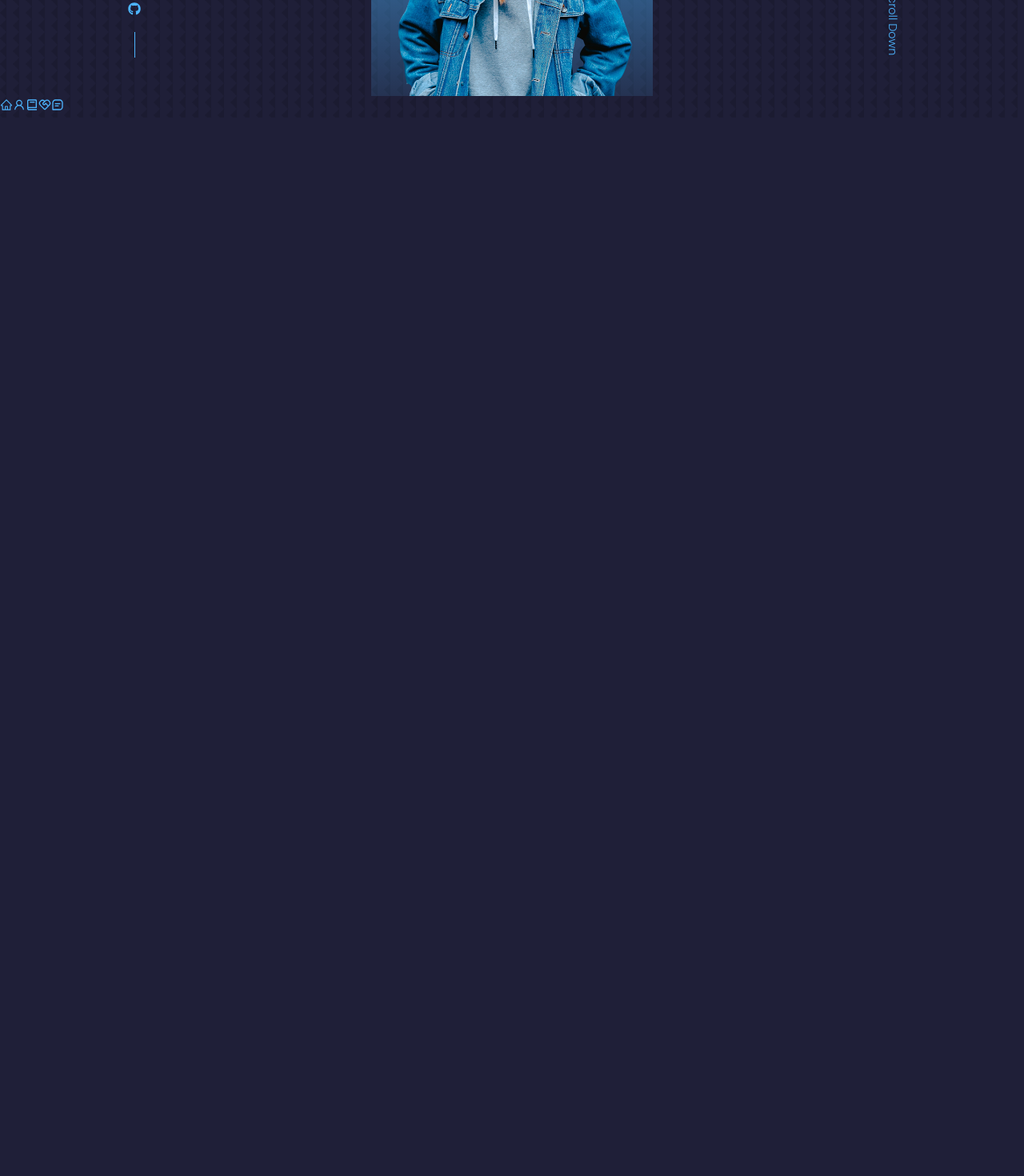
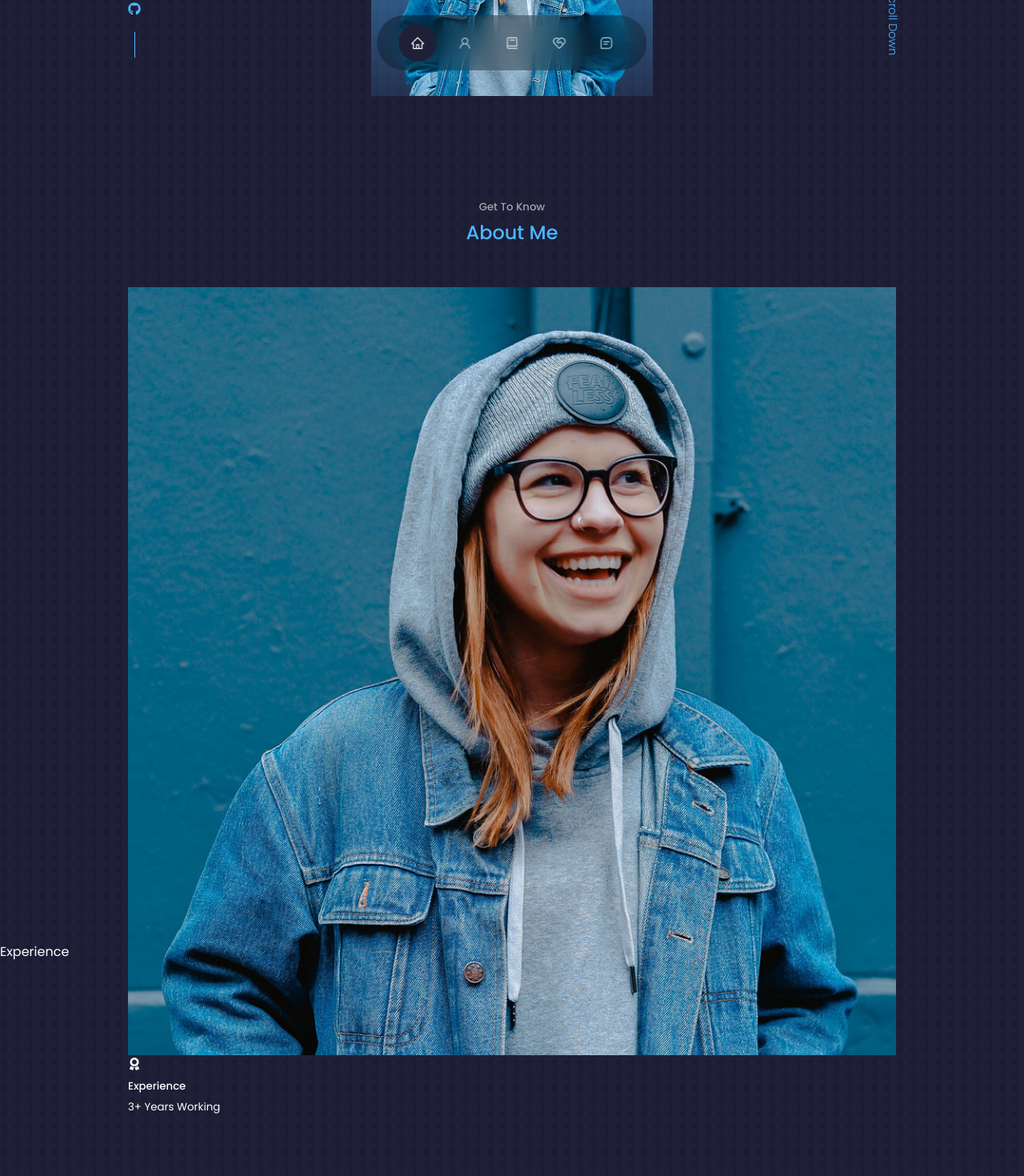
Before and after one commit to MathFerreira01/Portfolio, a React (Create React App) app: page / in a window 1280 px wide. Shown: the part 680-2150 px from the top of the page at 80% size. Before the commit the page ends 827 px from the top, so only its background shows below. Built offline with nearby package versions, Linux system fonts and the light colour scheme.

Commit message:
finalizado o component nav e criando o component about

```diff
--- a/src/components/about/About.jsx
+++ b/src/components/about/About.jsx
@@ -1,10 +1,31 @@
 import React from 'react'
+import ME from '../../assets/me-about.jpg'
+import {FaAward} from 'react-icons/fa'
 
 function About() {
   return (
-    <div>
+    <section id="about">
+      <h5>Get To Know</h5>
+      <h2>About Me</h2>
 
-    </div>
+      <div className='container about_container'>
+        <div className='about_me'>
+          <div className='about_me-image'>
+            <img src={ME} alt='About Image'/>
+          </div>
+
+          <div className='about_content'>
+            <div className="about_cards">
+              <article className='about_cards'>
+                <FaAward className='about_icon'/>
+                <h5>Experience</h5>
+                <small>3+ Years Working</small>
+              </article>
+            </div>
+          </div>
+        </div>
+      </div>
+    </section>
   )
 }
 
--- a/src/components/contact/Contact.jsx
+++ b/src/components/contact/Contact.jsx
@@ -2,9 +2,7 @@ import React from 'react'
 
 function Contact() {
   return (
-    <div>
-
-    </div>
+    <section id='contact'>Contact</section>
   )
 }
 
--- a/src/components/experience/Experience.jsx
+++ b/src/components/experience/Experience.jsx
@@ -2,9 +2,7 @@ import React from 'react'
 
 function Experience() {
   return (
-    <div>
-
-    </div>
+    <section id='experience'>Experience</section>
   )
 }
 
--- a/src/components/nav/Nav.jsx
+++ b/src/components/nav/Nav.jsx
@@ -1,4 +1,4 @@
-import React from 'react'
+import React, {useState} from 'react'
 import './nav.css'
 
 import {AiOutlineHome} from 'react-icons/ai'
@@ -8,13 +8,15 @@ import {RiServiceLine} from 'react-icons/ri'
 import {BiMessageSquareDetail} from 'react-icons/bi'
 
 function Nav() {
+  const [activeNav, setActiveNav] = useState("#")
+
   return (
     <nav>
-      <a href='#'><AiOutlineHome/></a>
-      <a href='#about'><AiOutlineUser/></a>
-      <a href='#experience'><BiBook/></a>
-      <a href='#services'><RiServiceLine/></a>
-      <a href='#contact'><BiMessageSquareDetail/></a>
+      <a href='#' onClick={() => setActiveNav("#")} className={activeNav === "#" ? "active" : ""}><AiOutlineHome/></a>
+      <a href='#about' onClick={() => setActiveNav("#about")} className={activeNav === "#about" ? "active" : ""}><AiOutlineUser/></a>
+      <a href='#experience' onClick={() => setActiveNav("#experience")} className={activeNav === "#experience" ? "active" : ""}><BiBook/></a>
+      <a href='#services' onClick={() => setActiveNav("#services")} className={activeNav === "#services" ? "active" : ""}><RiServiceLine/></a>
+      <a href='#contact' onClick={() => setActiveNav("#contact")} className={activeNav === "#contact" ? "active" : ""}><BiMessageSquareDetail/></a>
     </nav>
   )
 }
--- a/src/components/nav/nav.css
+++ b/src/components/nav/nav.css
@@ -0,0 +1,33 @@
+nav {
+    background-color: rgba(0,0,0,0.3);
+    width: max-content;
+    display: block;
+    padding: 0.7rem 1.7rem;
+    z-index: 2;
+    position: fixed;
+    left: 50%;
+    transform: translate(-50%);
+    bottom: 2rem;
+    display: flex;
+    gap: 0.8rem;
+    border-radius: 3rem;
+    backdrop-filter: blur(15px);
+}
+
+nav a {
+    background-color: transparent;
+    padding: 0.9rem;
+    border-radius: 50%;
+    display: flex;
+    color: var(--color-light);
+    font-size: 1.1rem;
+}
+
+nav a:hover {
+    background: rgba(0,0,0,0.4);
+}
+
+nav a.active {
+    background: var(--color-bg);
+    color: var(--color-white);
+}
--- a/src/components/portfolio/Portfolio.jsx
+++ b/src/components/portfolio/Portfolio.jsx
@@ -2,9 +2,7 @@ import React from 'react'
 
 function Portfolio() {
   return (
-    <div>
-
-    </div>
+    <section id='portfolio'>Portfolio</section>
   )
 }
 
--- a/src/components/services/Services.jsx
+++ b/src/components/services/Services.jsx
@@ -2,9 +2,7 @@ import React from 'react'
 
 function Services() {
   return (
-    <div>
-
-    </div>
+    <section id='services'>Services</section>
   )
 }
 
--- a/src/components/testimonials/Testimonials.jsx
+++ b/src/components/testimonials/Testimonials.jsx
@@ -2,9 +2,7 @@ import React from 'react'
 
 function Testimonials() {
   return (
-    <div>
-
-    </div>
+    <section id='testimonials'>Testimonials</section>
   )
 }
 
--- a/src/index.css
+++ b/src/index.css
@@ -56,6 +56,7 @@ h1 {
 
 section {
   margin-top: 8rem;
+  height: 100vh;
 }
 
 section > h2, section > h5 {
```
